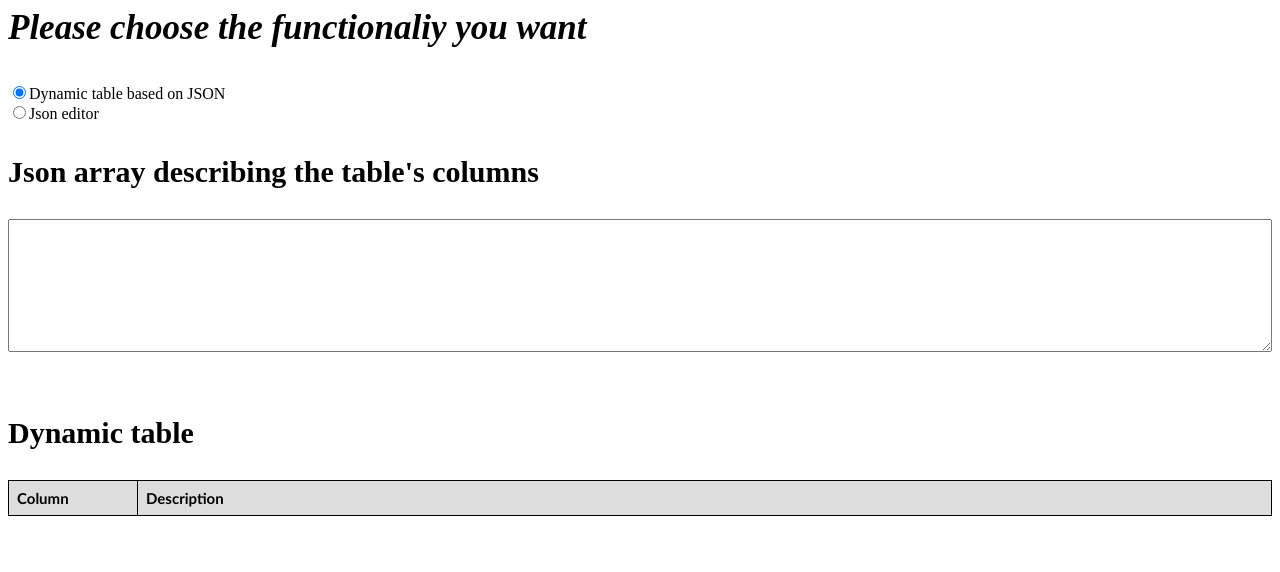
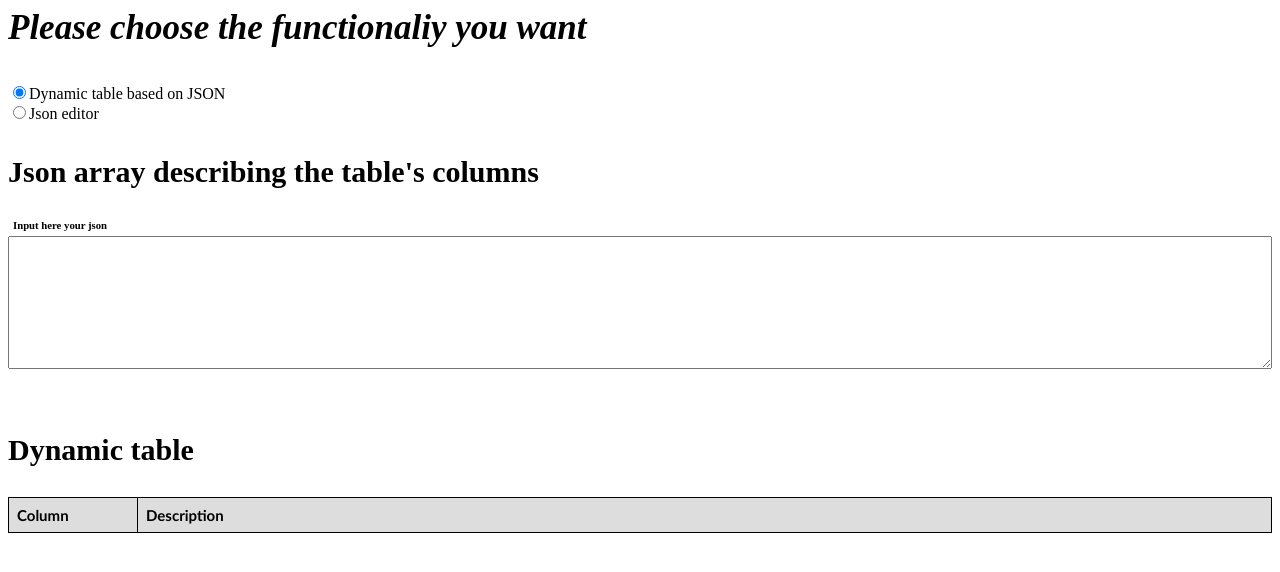
Before and after one commit to stefanoyoyo/WorkTools, an Angular app: page / in a window 1280 px wide. Both pictures are taken after a click on the radio button 19 px from the left and 92 px from the top of the page. Shown: the top 572 px of the page. Built offline with nearby package versions, Linux system fonts and the light colour scheme.

Commit message:
Added indication string

```diff
--- a/src/json-dynamic-table/json-dynamic-table.component.css
+++ b/src/json-dynamic-table/json-dynamic-table.component.css
@@ -76,3 +76,7 @@ textarea {
   width: 100%;
   height: 10em;
 }
+
+h6 {
+  margin: 5px;
+}
--- a/src/json-dynamic-table/json-dynamic-table.component.html
+++ b/src/json-dynamic-table/json-dynamic-table.component.html
@@ -3,6 +3,7 @@
 <div id="json-input">
 <p>Json array describing the table's columns</p>
 
+<h6>Input here your json</h6>
 <textarea id="in" (keyup)="onKey($event)" [(ngModel)]="input"></textarea>
 
 </div>
--- a/src/json-editor/json-editor.component.css
+++ b/src/json-editor/json-editor.component.css
@@ -7,3 +7,7 @@ textarea {
   width: 100%;
   height: 10em;
 }
+
+h6 {
+  margin: 5px;
+}
--- a/src/json-editor/json-editor.component.html
+++ b/src/json-editor/json-editor.component.html
@@ -7,6 +7,8 @@
 
 <p>Json array describing the table's columns</p>
 
+
+<h6>Input here your json</h6>
 <textarea id="in" (keyup)="onKey($event)" [(ngModel)]="input"></textarea>
 
 <app-object-adder *ngIf="choosenOption === 0"></app-object-adder>
```
